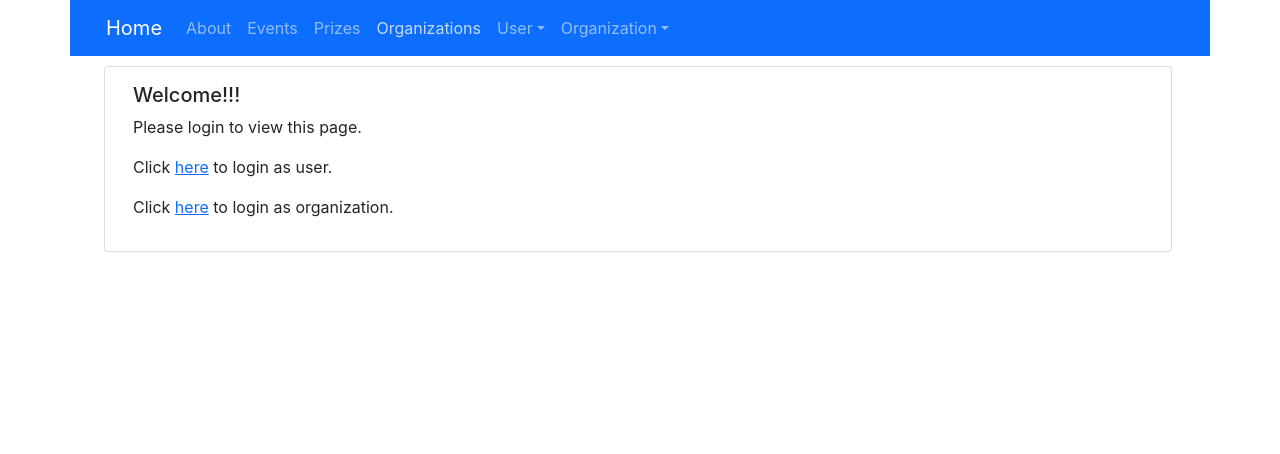
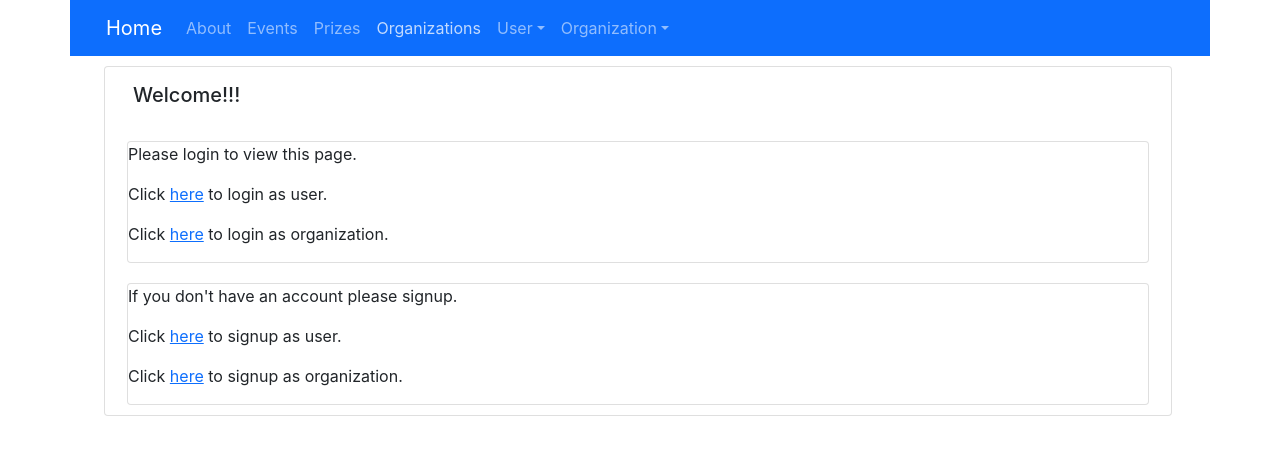
Before and after one commit to ahlinj/sports-events-finder, a React (Create React App) app in the folder front-end/: page / in a window 1280 px wide. Both pictures are taken after a click on the link "Organizations". Shown: the top 454 px of the page. Built offline with nearby package versions, Linux system fonts and the light colour scheme.

Commit message:
added signup redirection links

```diff
--- a/front-end/src/CustomComponents/NotLoggedInView.js
+++ b/front-end/src/CustomComponents/NotLoggedInView.js
@@ -1,5 +1,5 @@
 import React from 'react'
-import {ORGLOGIN,LOGIN} from "../Utils/Constants.js"
+import {ORGLOGIN,LOGIN, SIGNUP, ORGSIGNUP} from "../Utils/Constants.js"
 
 class NotLoggedInView extends React.Component
 {
@@ -9,6 +9,8 @@ class NotLoggedInView extends React.Component
     <div className="card" style={{margin:"10px"}}>
       <div className="card-body">
         <h5 className="card-title">Welcome!!!</h5>
+      </div>
+      <div className="card" style={{margin:"10px"}}>
         <p className="card-text">Please login to view this page.</p>
         <p>
             Click <a onClick={() => this.props.setView({ page: LOGIN })} href="#" >here</a> to login as user.
@@ -18,6 +20,16 @@ class NotLoggedInView extends React.Component
             Click <a onClick={() => this.props.setView({ page: ORGLOGIN })} href="#" >here</a> to login as organization.
         </p>
       </div>
+      <div className="card" style={{margin:"10px"}}>
+        <p className="card-text">If you don't have an account please signup.</p>
+        <p>
+            Click <a onClick={() => this.props.setView({ page: SIGNUP })} href="#" >here</a> to signup as user.
+        </p>
+
+        <p>
+            Click <a onClick={() => this.props.setView({ page: ORGSIGNUP })} href="#" >here</a> to signup as organization.
+        </p>
+      </div>
     </div>
     )
   }
```
